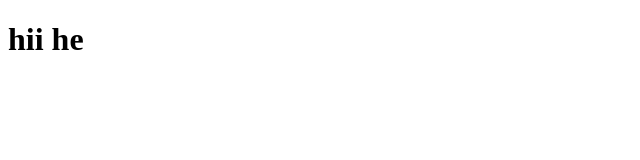
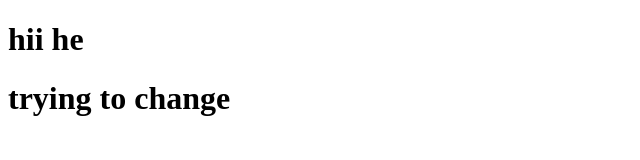
Before and after one commit to sisiracode/git-repo, a plain HTML site: page index.html in a window 1280 px wide. Shown: the whole page, without its empty margins (0-640 px from the left). Drawn offline with Linux system fonts and the light colour scheme.

Commit message:
Update index.html

```diff
--- a/index.html
+++ b/index.html
@@ -8,5 +8,6 @@
 </head>
 <body>
     <h1>hii he</h1>
+    <h1>trying to change</h1>
 </body>
 </html>
```
